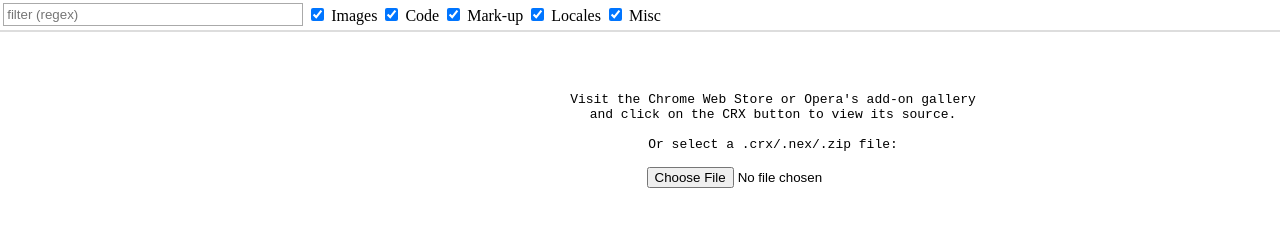
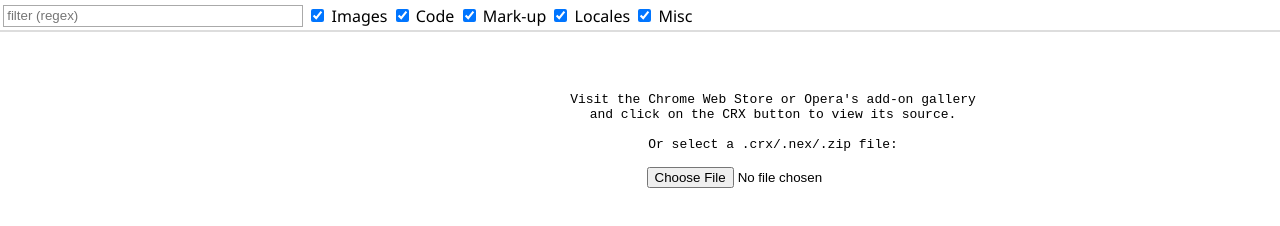
Before and after one commit to Rob--W/crxviewer, a browser extension: page src/crxviewer.html in a window 1280 px wide. Drawn offline with nearby package versions, Linux system fonts and the light colour scheme; files that its build step writes are made by us from their sources.

Commit message:
Add font-size and font-family
On previous versions of Chrome, extension pages use the default serif fonts just like on normal web pages.

Now, extension pages have default operating-system-like styling that sets a default font-family and font-size.
https://codereview.chromium.org/400343002

However, the default font-size is set to 75% on Windows and Mac OS (not sure about Linux or Chrome OS), which is a bit small. This commit bumps the font-size back to 100%.

Also, the font-family is set so that the current stable versions of Chrome can benefit from some aesthetic changes.

```diff
--- a/src/crxviewer.less
+++ b/src/crxviewer.less
@@ -11,6 +11,10 @@
     padding: 0;
     width: 100%;
     height: 100%;
+}
+body {
+    font-family: "Segoe UI", "Lucida Grande", Tahoma, sans-serif;
+    font-size: 100%;
 }
 #top-bar {
     @fileFilterWidth: 300px;
```
